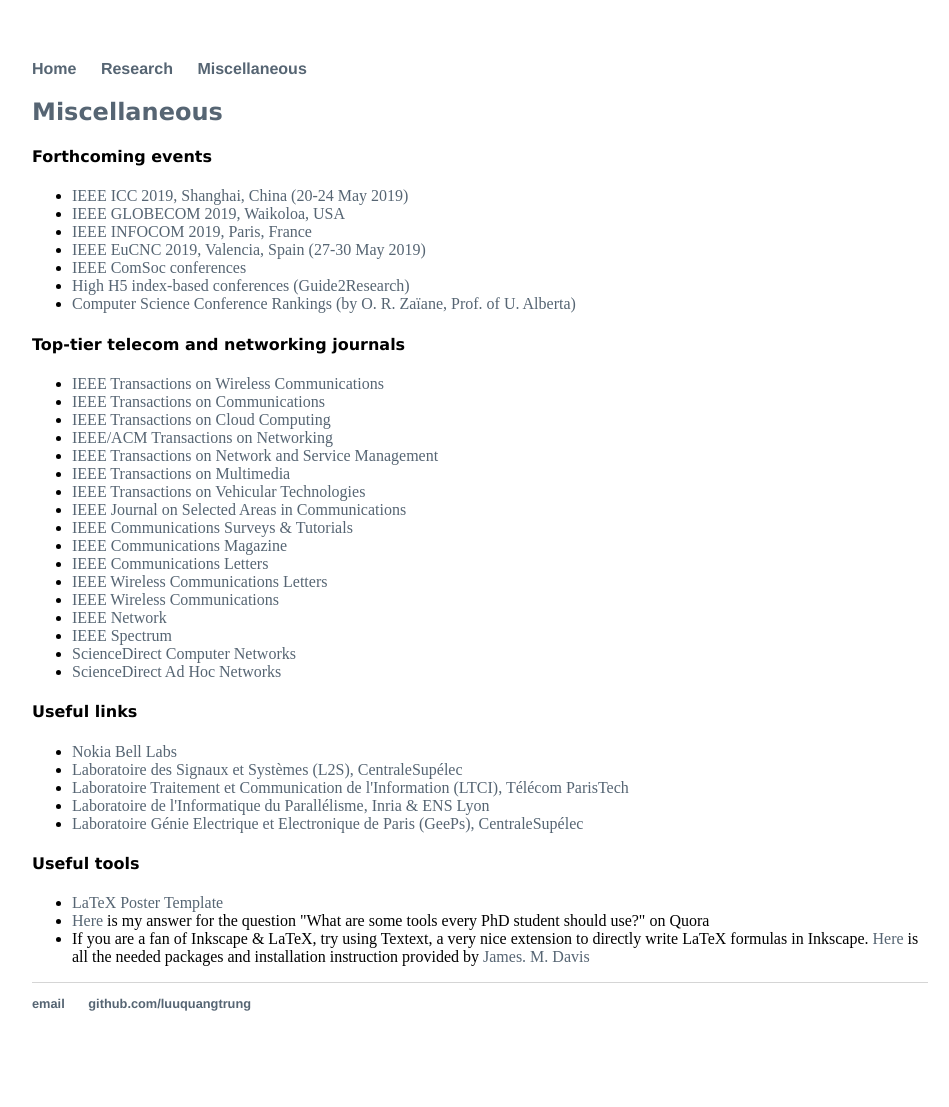
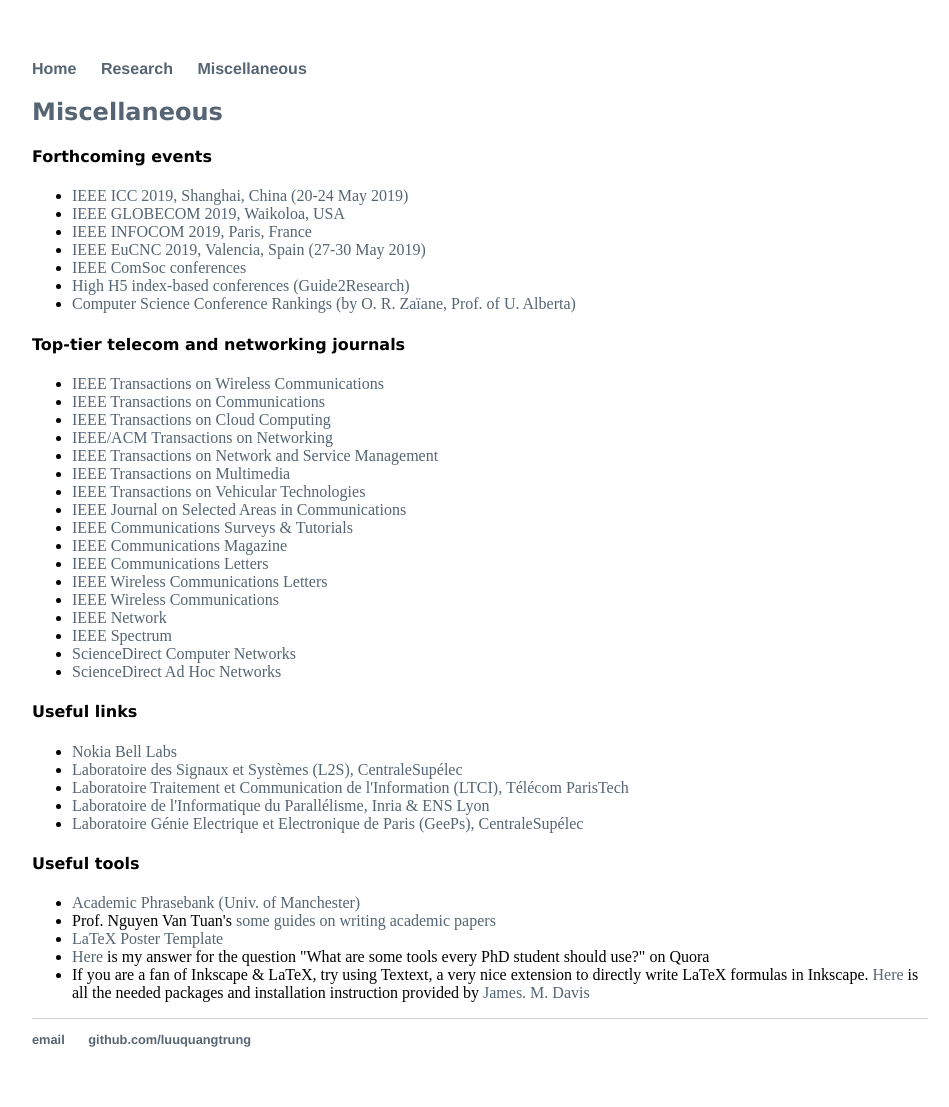
Before and after one commit to luuquangtrung/luuquangtrung.github.io_v1, a Jekyll site: the page built from misc/index.html, in a window 1280 px wide. Shown: the whole page, without its empty margins (160-1109 px from the left). Built offline with Jekyll 4.4.1, drawn with Linux system fonts in a browser that asks for light colours; before the commit the page ends 1071 px from its top, so only the background shows below that.

Commit message:
Update index.html

```diff
--- a/misc/index.html
+++ b/misc/index.html
@@ -67,6 +67,8 @@
 </div>
 
 <ul>
+	<li> <a href="http://www.phrasebank.manchester.ac.uk/"> Academic Phrasebank (Univ. of Manchester) </a> </li>
+	<li> Prof. Nguyen Van Tuan's <a href="http://tuanvannguyen.blogspot.fr/"> some guides on writing academic papers </a> </li>
 	<li> <a href="http://www.brian-amberg.de/uni/poster/"> LaTeX Poster Template </a> </li>
 
 	<li> <a href="https://www.quora.com/What-are-some-tools-every-PhD-student-should-use/answer/Trung-15"> Here </a> is my answer for the question "What are some tools every PhD student should use?" on Quora </li>
```
